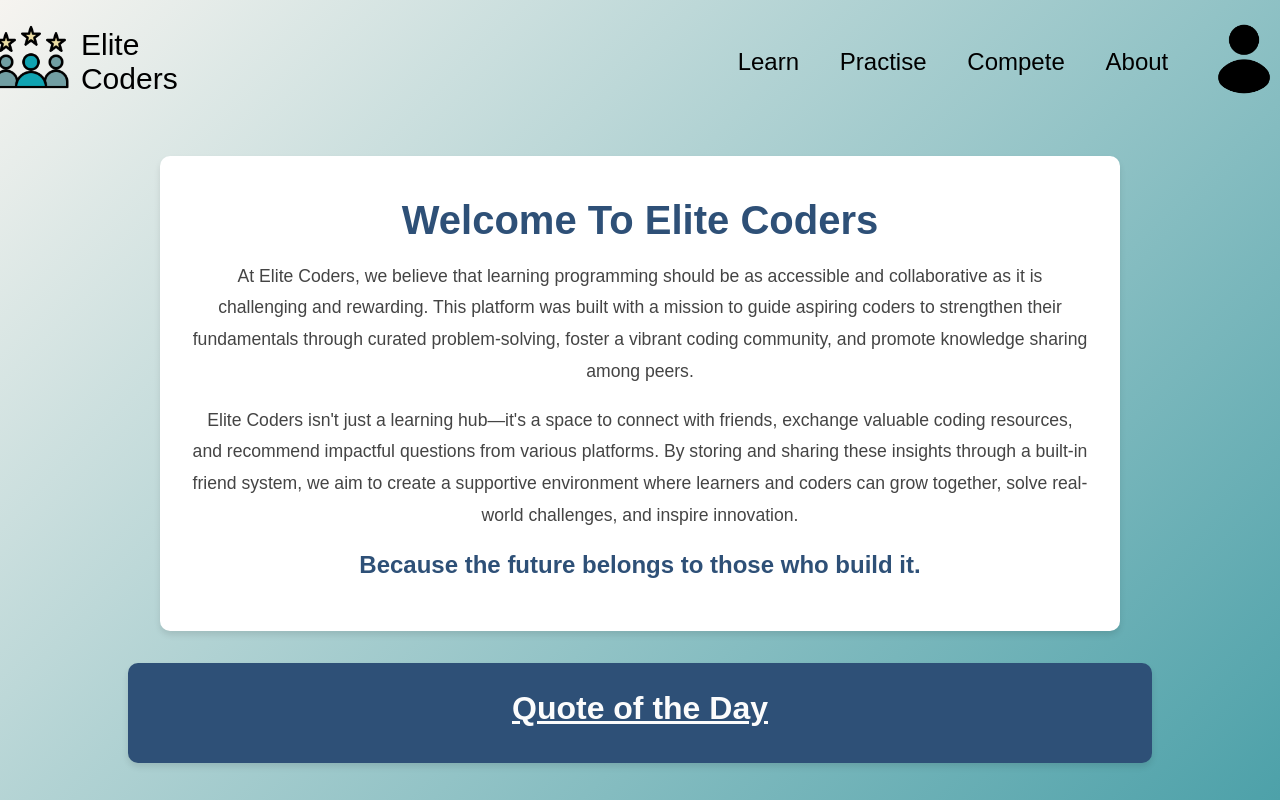
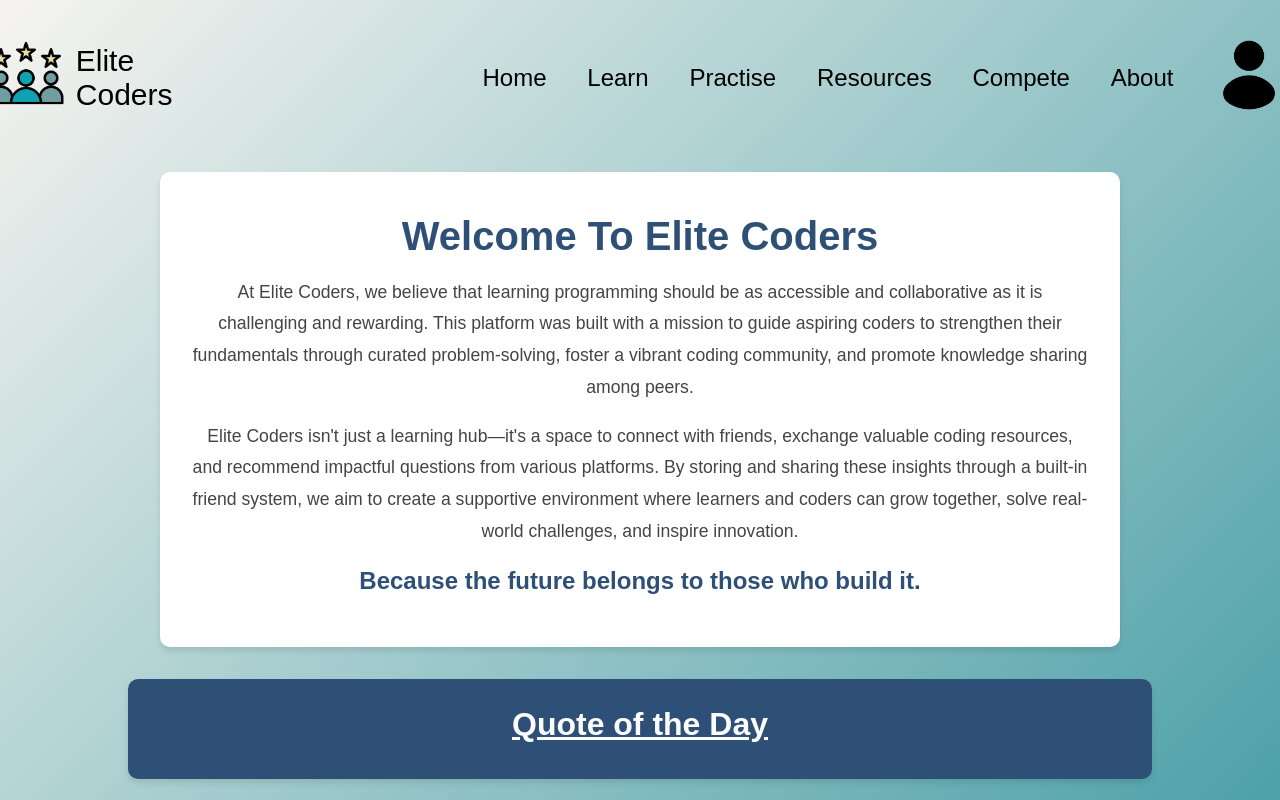
Before and after one commit to nikhilcharan-dev/elite-coders, a React (Vite) app in the folder client/: page / in a window 1280 px wide. Built offline with nearby package versions, Linux system fonts and the light colour scheme; no server answers; the HTML template or start-up script is replaced by a standard one.

Commit message:
initial commits

```diff
--- a/client/src/ui/navbar/NavBar.css
+++ b/client/src/ui/navbar/NavBar.css
@@ -1,4 +1,5 @@
 nav {
+    padding-top: 1rem;
     display: flex;
     flex-direction: row;
     justify-content: space-around;
@@ -7,7 +8,7 @@ nav {
 .logo {
     display: flex;
     align-items: center;
-    margin-right: 500px;
+    margin-right: 250px;
 }
 
 .logo > h1 {
--- a/client/src/ui/navbar/NavBar.jsx
+++ b/client/src/ui/navbar/NavBar.jsx
@@ -12,7 +12,6 @@ function NavBar() {
     const navigate = useNavigate();
 
     const isLoggedIn = localStorage.getItem('token');
-    const userId = localStorage.getItem('id');
     const userData = sessionStorage.getItem('userData')
         ? JSON.parse(sessionStorage.getItem('userData'))
         : null;
@@ -35,10 +34,16 @@ function NavBar() {
             </div>
             <ul>
                 <li>
+                    <Link to="/">Home</Link>
+                </li>
+                <li>
                     <Link to="/learn">Learn</Link>
                 </li>
                 <li>
                     <Link to="/practise">Practise</Link>
+                </li>
+                <li>
+                    <Link to="/">Resources</Link>
                 </li>
                 <li>
                     <Link to="/compete">Compete</Link>
--- a/client/src/ui/quote/Quote.css
+++ b/client/src/ui/quote/Quote.css
@@ -3,7 +3,6 @@
     width: 80%;
     color: #fcfcfc;
     text-align: center;
-    align-self: center;
     justify-content: center;
     border-radius: 10px;
     background-color: #2E5077;
@@ -11,6 +10,7 @@
 }
 
 .quote-section > h1 {
+    margin-bottom: 0px;
     text-decoration: underline;
     font-size: xx-large;
 }
@@ -46,12 +46,12 @@
 }
 
 .quote-section:hover {
-    height: 180px;
+    height: 150px;
     width: 90%;
 }
 
 .quote-section:hover h1 {
-    transform: translateX(-50vh);
+    transform: translateX(-60vh);
 }
 
 .quote-section:hover p {
```
